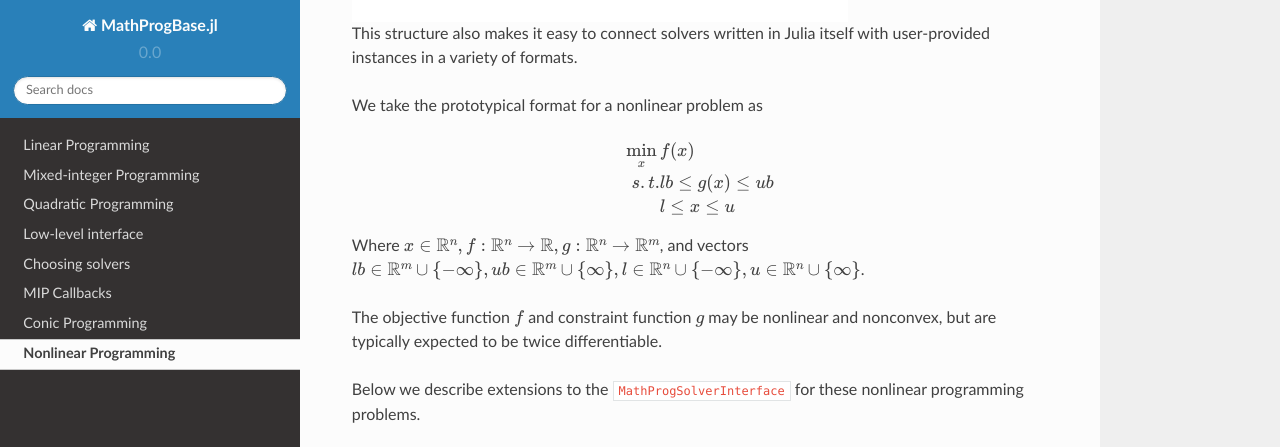
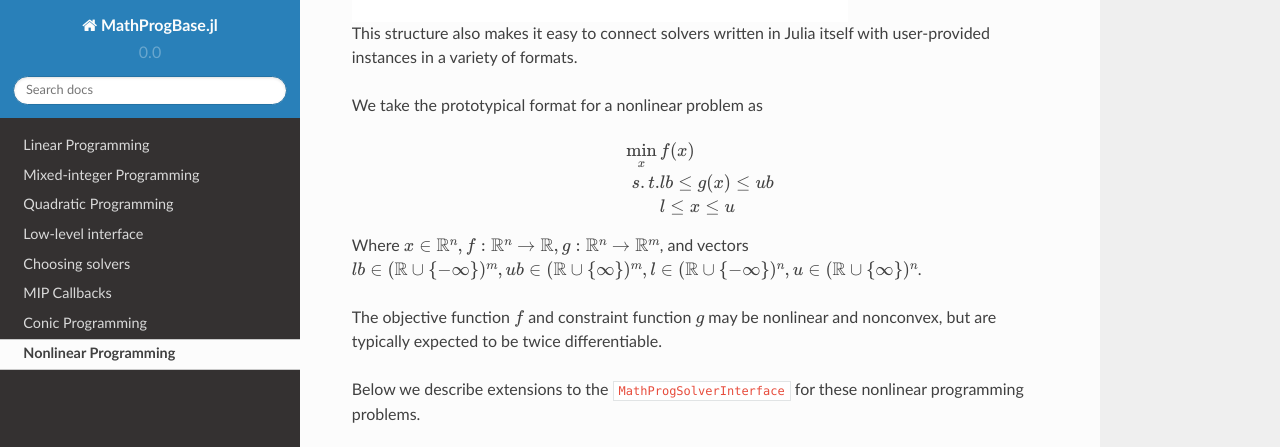
Before and after one commit to JuliaOpt/MathProgBase.jl, a Sphinx documentation site: the page built from doc/nlp.rst, in a window 1280 px wide and 900 px high, scrolled down 654 px, cut to the strip 0-447 px from the top of the window. Built offline with Sphinx 7.4.7 and the Read the Docs theme 2.0.0, drawn with Linux system fonts in a browser that asks for light colours.

Commit message:
fix a couple typos

```diff
--- a/doc/nlp.rst
+++ b/doc/nlp.rst
@@ -44,7 +44,7 @@ We take the prototypical format for a nonlinear problem as
     s.t.     &lb \leq g(x) \leq ub\\
              &l \leq x \leq u\\
 
-Where :math:`x \in \mathbb{R}^n, f: \mathbb{R}^n \to \mathbb{R}, g: \mathbb{R}^n \to \mathbb{R}^m`, and vectors :math:`lb \in \mathbb{R}^m \cup \{-\infty\}, ub \in \mathbb{R}^m \cup \{\infty\},l \in \mathbb{R}^n \cup \{-\infty\}, u \in \mathbb{R}^n \cup \{\infty\}`.
+Where :math:`x \in \mathbb{R}^n, f: \mathbb{R}^n \to \mathbb{R}, g: \mathbb{R}^n \to \mathbb{R}^m`, and vectors :math:`lb \in (\mathbb{R} \cup \{-\infty\})^m, ub \in (\mathbb{R} \cup \{\infty\})^m,l \in (\mathbb{R} \cup \{-\infty\})^n, u \in (\mathbb{R} \cup \{\infty\})^n`.
 
 The objective function :math:`f` and constraint function :math:`g` may be nonlinear and nonconvex, but are typically expected to be twice differentiable.
 
```
